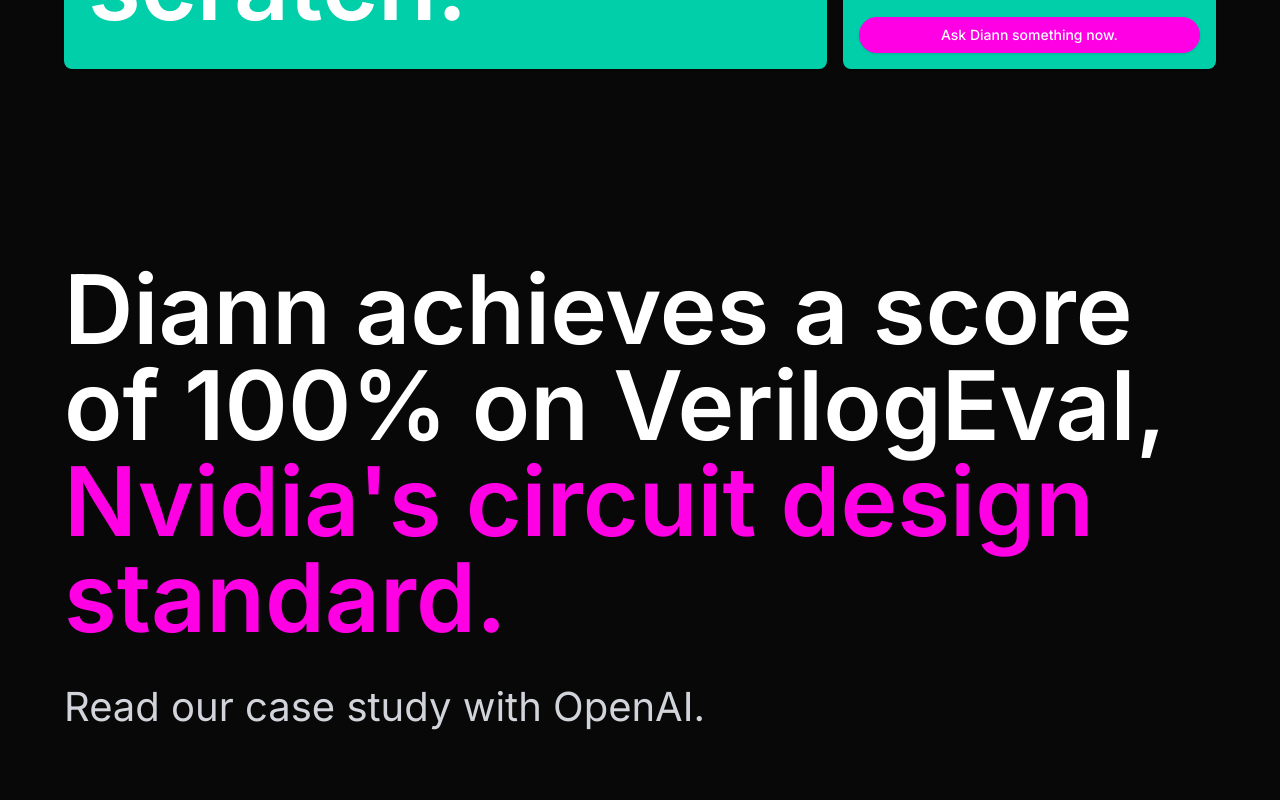
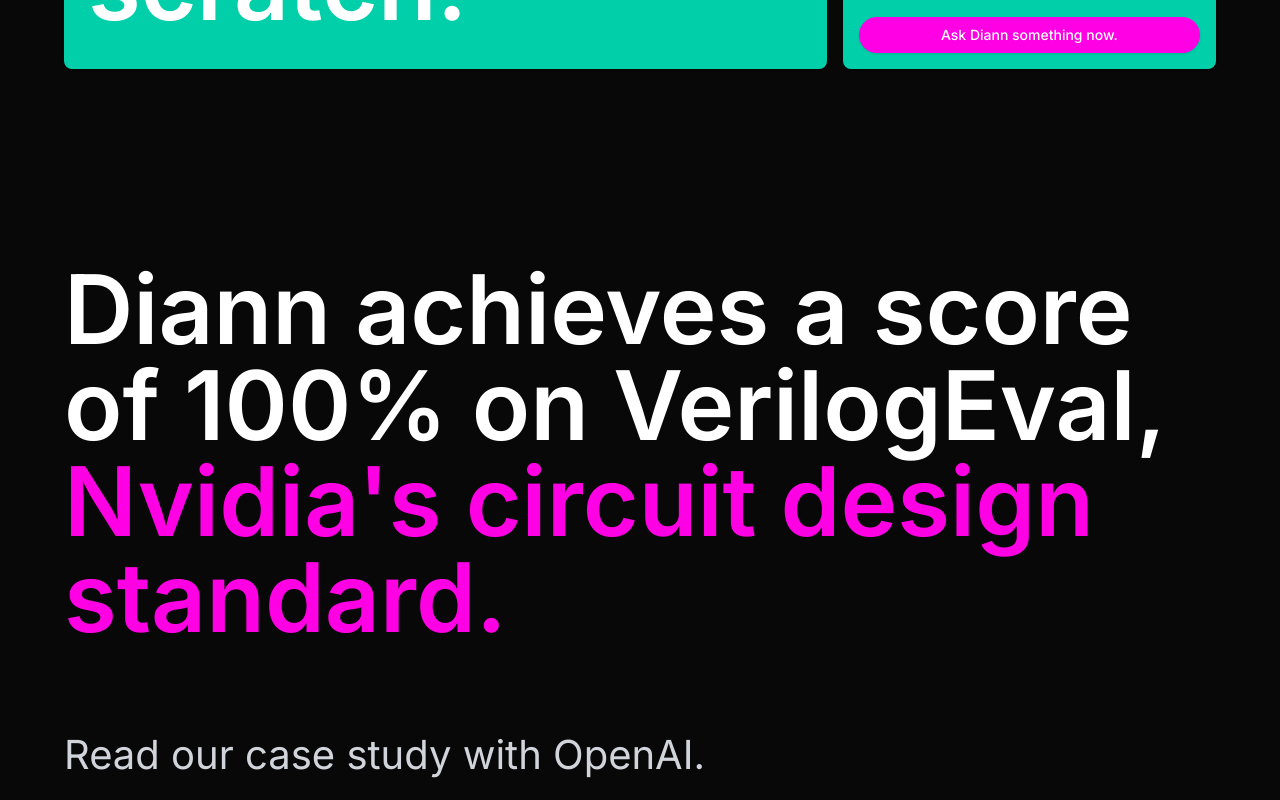
Before and after one commit to MohammadHarish52/residency-client, a Next.js app: page / in a window 1280 px wide. Shown: the part 1940-2740 px from the top of the page. Built offline with nearby package versions, Linux system fonts and the light colour scheme.

Commit message:
margin-fix between title and subtitle

```diff
--- a/components/achievement-banner.tsx
+++ b/components/achievement-banner.tsx
@@ -4,7 +4,7 @@
 
 export function AchievementBanner() {
   return (
-    <div className="w-full bg-[#080808] h-full pt-20 pb-36">
+    <div className="w-full bg-[#080808] h-full pt-20 pb-40">
       <div className="max-w-full h-full px-4 md:px-16 py-12">
         <h1 className="text-4xl text-white md:text-5xl  lg:text-[96px] font-semibold mb-6 leading-tight">
           Diann achieves a score <br />
@@ -15,7 +15,7 @@
             standard.
           </span>
         </h1>
-        <p className="text-lg text-gray-300 lg:text-[40px] mt-12">
+        <p className="text-lg text-gray-300 lg:text-[40px] mt-24">
           Read our{" "}
           <Link href="#" className=" hover:underline">
             case study with OpenAI
```
